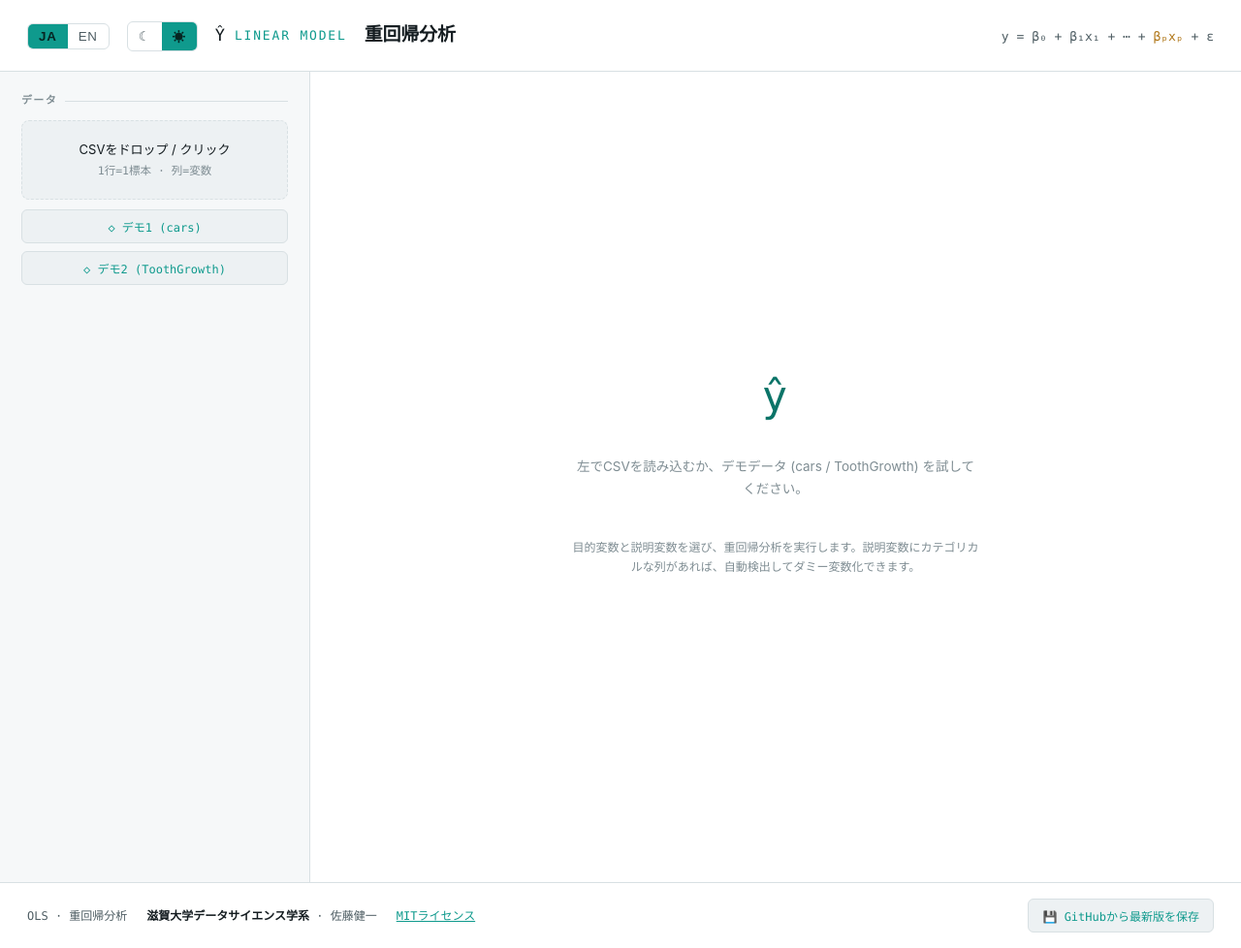
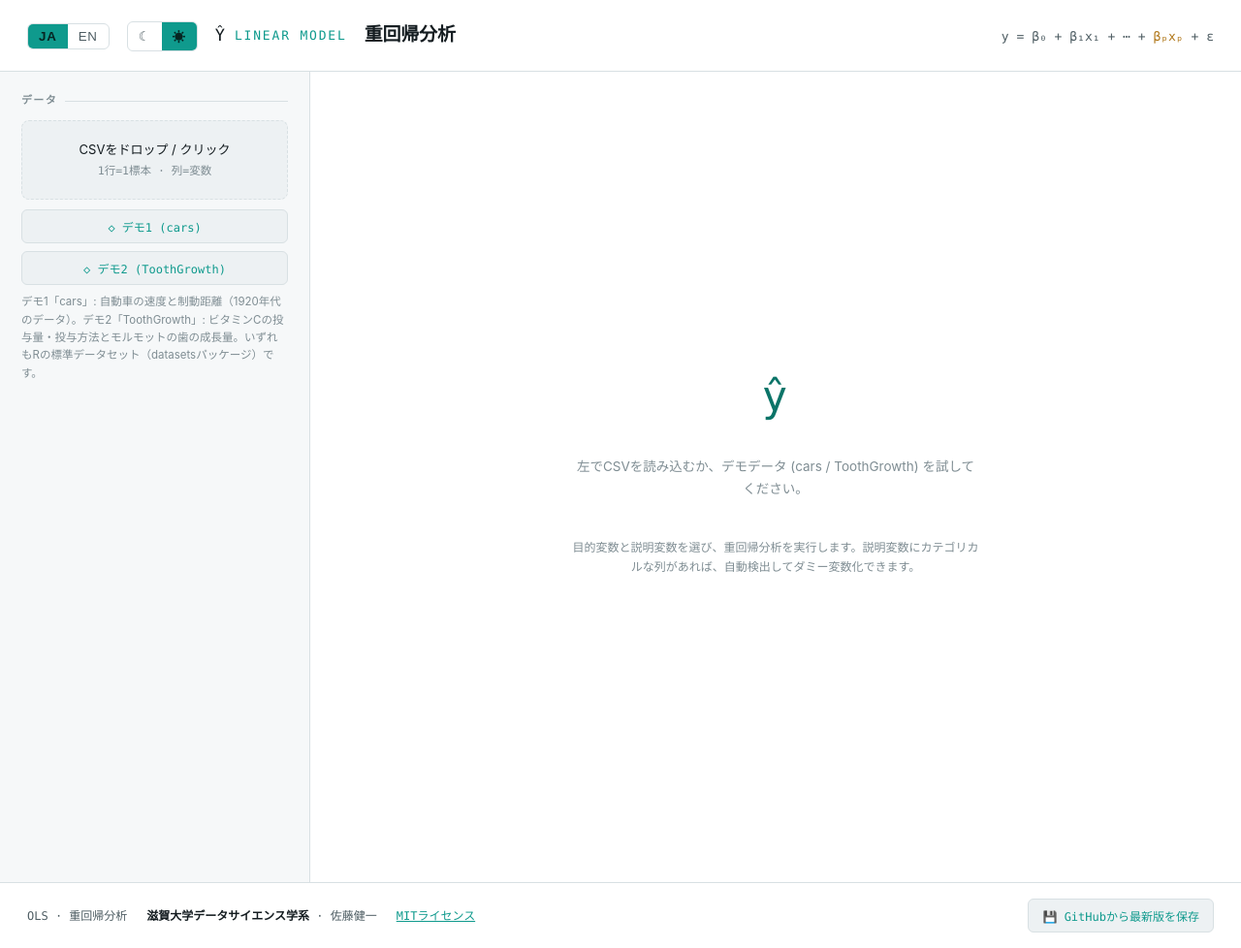
Before and after one commit to ksatohds/ksatohds.github.io, a Jekyll site: the page html_app/linear_model.html, which Jekyll copies as it is, in a window 1280 px wide. Shown: the whole page at 97% size. Built offline with Jekyll 4.4.1, drawn with Linux system fonts in a browser that asks for light colours.

Commit message:
20260817 linear_model: デモデータの説明を起動画面（サイドバー）に表示
cars/ToothGrowthのデータ内容を、CSVを読み込む前から見える形で
デモボタンの下にヒント表示（他アプリのdemo_creditパターンに統一）

Co-Authored-By: Claude Opus 4.8 <noreply@anthropic.com>

```diff
--- a/html_app/linear_model.html
+++ b/html_app/linear_model.html
@@ -141,6 +141,7 @@
         <button class="dl" id="demo1" data-i18n="demo1_btn">◇ デモ1 (cars)</button>
         <button class="dl" id="demo2" data-i18n="demo2_btn">◇ デモ2 (ToothGrowth)</button>
       </div>
+      <div class="hint" data-i18n="demo_credit" style="margin-top:8px;line-height:1.6">デモ1「cars」: 自動車の速度と制動距離（1920年代のデータ）。デモ2「ToothGrowth」: ビタミンCの投与量・投与方法とモルモットの歯の成長量。いずれもRの標準データセット（datasetsパッケージ）です。</div>
     </div>
 
     <div class="group" id="varGroup" style="display:none">
@@ -201,6 +202,7 @@ const I18N={
     g_data:'データ', g_vars:'変数選択', g_cat:'カテゴリカル変数（ダミー変数化）',
     drop_big:'CSVをドロップ / クリック', drop_small:'1行=1標本 · 列=変数',
     demo1_btn:'◇ デモ1 (cars)', demo2_btn:'◇ デモ2 (ToothGrowth)',
+    demo_credit:'デモ1「cars」: 自動車の速度と制動距離（1920年代のデータ）。デモ2「ToothGrowth」: ビタミンCの投与量・投与方法とモルモットの歯の成長量。いずれもRの標準データセット（datasetsパッケージ）です。',
     v_target:'目的変数 (数値)', v_features:'説明変数 (複数選択可)',
     v_hint:'チェックした変数を説明変数に使います。数値の列はそのまま連続変数として、文字列の列は下の「カテゴリカル変数」欄に候補として現れます。',
     cat_hint:'説明変数の中で数値でない列です。チェックした変数はダミー変数に展開してから重回帰に用います（水準はアルファベット順、最初の水準が基準カテゴリ）。チェックを外すとその変数はモデルから除外されます。',
@@ -237,6 +239,7 @@ const I18N={
     g_data:'Data', g_vars:'Variables', g_cat:'Categorical variables (dummy coding)',
     drop_big:'Drop or click a CSV', drop_small:'1 row = 1 sample · columns = variables',
     demo1_btn:'◇ Demo 1 (cars)', demo2_btn:'◇ Demo 2 (ToothGrowth)',
+    demo_credit:'Demo 1 "cars": speed and stopping distance of cars (1920s data). Demo 2 "ToothGrowth": effect of vitamin C dose/delivery method on tooth growth in guinea pigs. Both are standard R datasets (the "datasets" package).',
     v_target:'Target (numeric)', v_features:'Features (multi-select)',
     v_hint:'Checked variables are used as features. Numeric columns are used as continuous variables; text columns appear as candidates in the "Categorical variables" list below.',
     cat_hint:'Non-numeric columns among the selected features. Checked variables are dummy-coded before regression (levels sorted alphabetically; the first level is the reference). Unchecking a variable excludes it from the model.',
```
